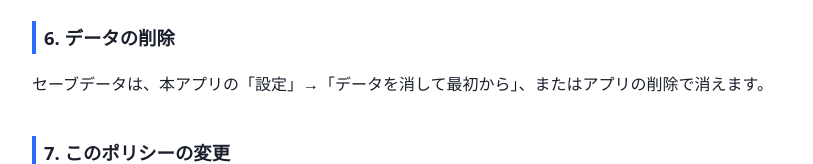
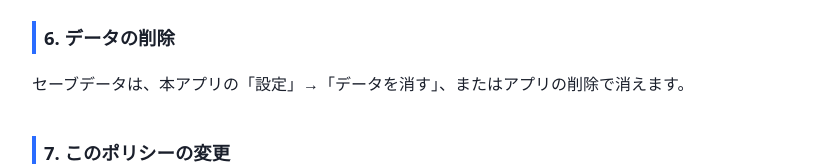
Before and after one commit to ruby-yama/oparts-dive, a plain HTML site: page privacy.html in a window 1280 px wide. Shown: the part 1111-1275 px from the top of the page, without its empty margins (228-1041 px from the left). Drawn offline with Linux system fonts and the light colour scheme.

Commit message:
Fix settings button name
Co-Authored-By: Claude Opus 5.5 <noreply@anthropic.com>

```diff
--- a/privacy.html
+++ b/privacy.html
@@ -28,7 +28,7 @@
 <p>本アプリは13歳未満の子どもを主な対象としていません。</p>
 
 <h2>6. データの削除</h2>
-<p>セーブデータは、本アプリの「設定」→「データを消して最初から」、またはアプリの削除で消えます。</p>
+<p>セーブデータは、本アプリの「設定」→「データを消す」、またはアプリの削除で消えます。</p>
 
 <h2>7. このポリシーの変更</h2>
 <p>内容を変える場合は、このページでお知らせします。</p>
```
